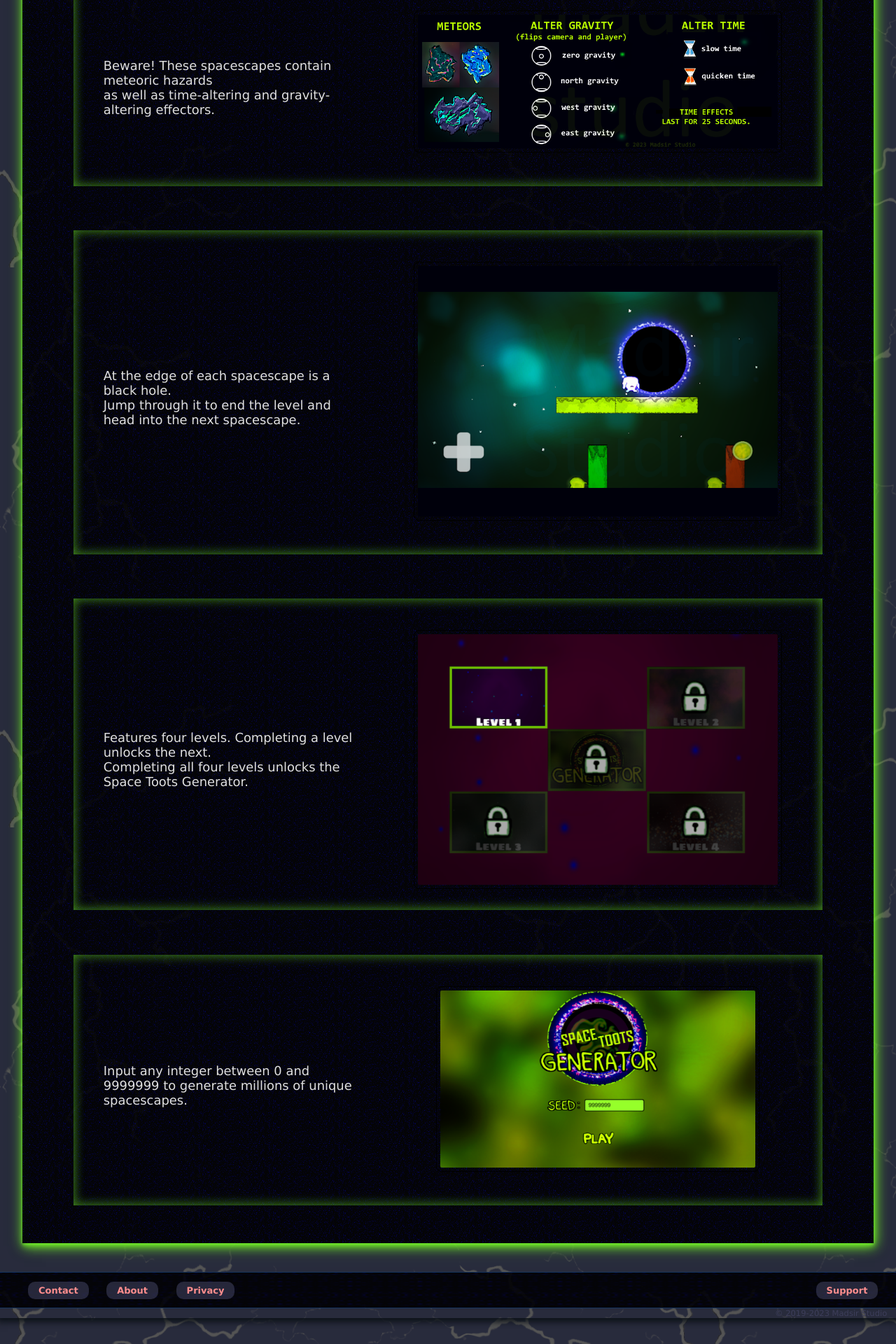
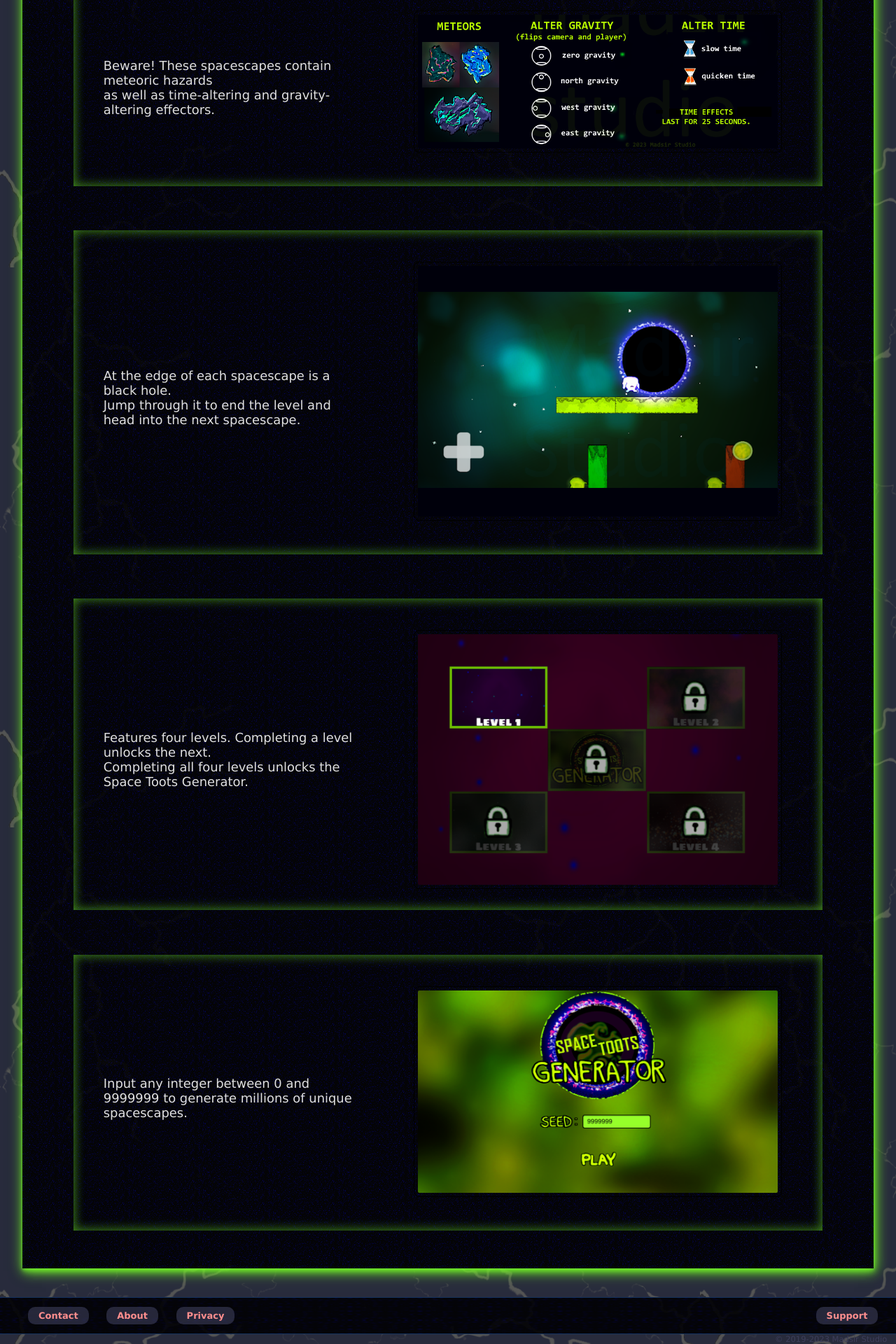
Before and after one commit to Madsir/madsirstudio.github.io, a Jekyll site: the page built from spacetoots/index.html, in a window 1280 px wide. Shown: the part 2018-3938 px from the top of the page at 70% size. Built offline with Jekyll 4.4.1, drawn with Linux system fonts in a browser that asks for light colours.

Commit message:
Update index.html

```diff
--- a/spacetoots/index.html
+++ b/spacetoots/index.html
@@ -192,7 +192,7 @@ width: 60%;
 		  <br>
 		<br>
 				  <div class="fonte">
-		<a href="/Assets/generatortoots.png"><img src="/Assets/generatortoots.png" alt="space toots generator" style="width:70%;display:block;margin-left:auto;margin-right:auto"></a><br></div>
+		<a href="/Assets/generatortoots.png"><img src="/Assets/generatortoots.png" alt="space toots generator" style="width:80%;display:block;margin-left:auto;margin-right:auto"></a><br></div>
 			  </div>
 				  <br><br>
 	  </div>
```
